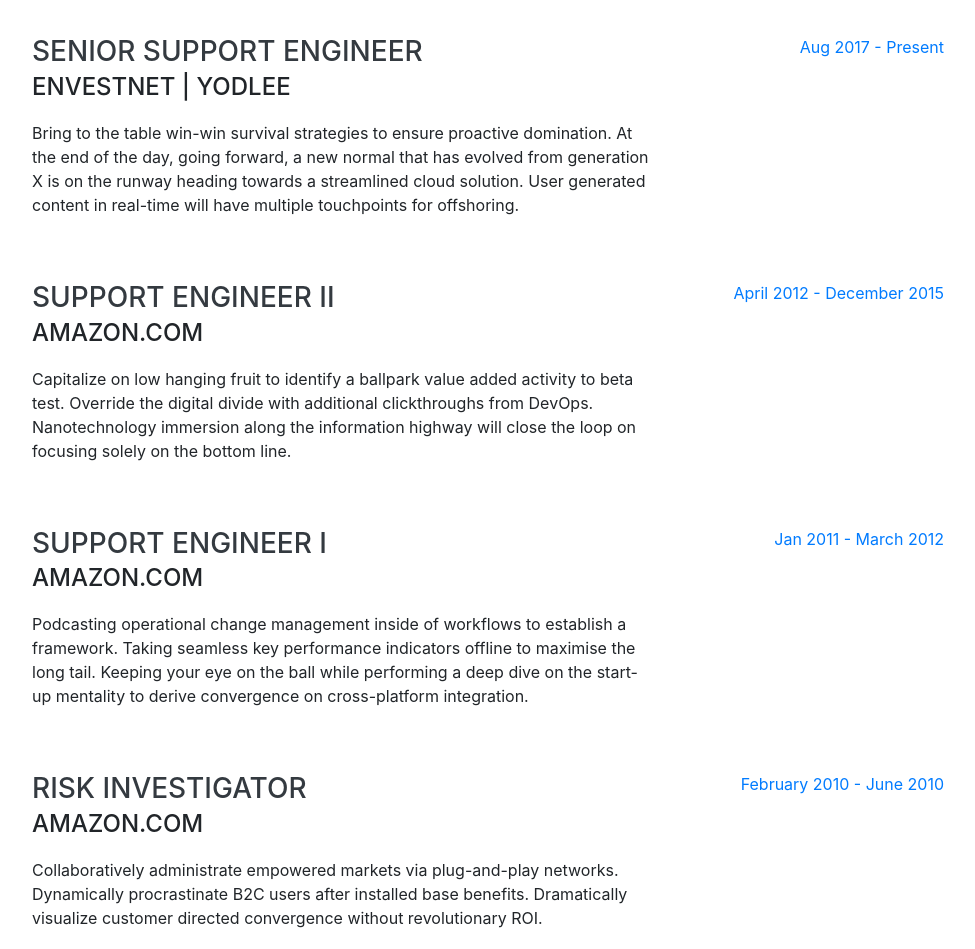
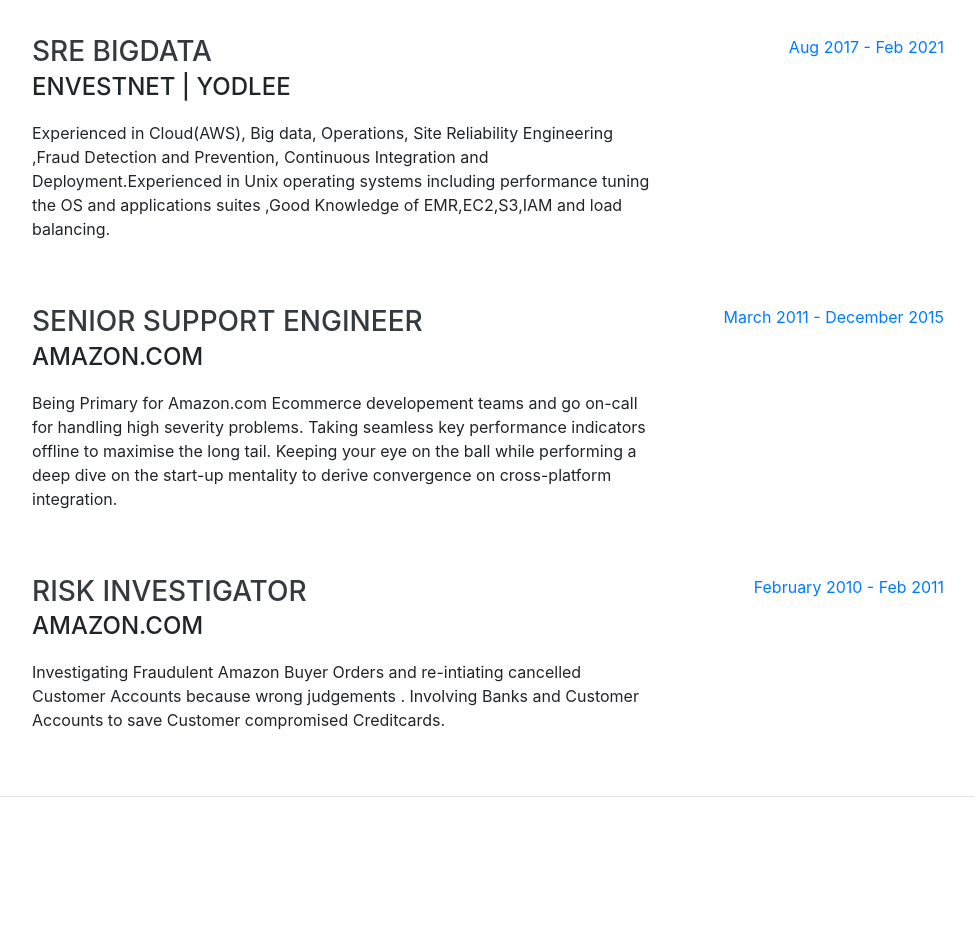
Before and after one commit to Somanathpy/Somanathpy.github.io, a website with bundled scripts: page index.html in a window 1280 px wide. Shown: the part 900-1849 px from the top of the page, without its empty margins (288-1263 px from the left). Built offline with nearby package versions, Linux system fonts and the light colour scheme; a web font is replaced by a local one.

Commit message:
updated Index.html

```diff
--- a/index.html
+++ b/index.html
@@ -66,12 +66,12 @@
         <h1 class="mb-0">Somanath
           <span class="text-primary">Patil</span>
         </h1>
-        <div class="subheading mb-5">951 Isha Lane · McMinnville, TN 37110 · (505) 920-4181 ·
+        <div class="subheading mb-5">1043 Merrimack Loop,Laredo, Texas · (505) 920-4181 ·
           <a href="mailto:somanath_patil@dusty.tamiu.edu">somanath_patil@dusty.tamiu.edu</a>
         </div>
-        <p class="lead mb-5">I am experienced in leveraging agile frameworks to provide a robust synopsis for high level overviews. Iterative approaches to corporate strategy foster collaborative thinking to further the overall value proposition.</p>
+        <p class="lead mb-5">Versatile IT professional with in-depth technical knowledge and experience in Cloud Computing, Big Data Technologies, Site Reliability Engineering, Data Operations and Customer Service . Extremely good observation skills, focused and critical thinking.</p>
         <div class="social-icons">
-          <a href="https://www.linkedin.com/in/somanathp/">
+          <a href="https://www.linkedin.com/in/somanath-patil/">
             <i class="fab fa-linkedin-in"></i>
           </a>
           <a href="https://github.com/Somanathpy">
@@ -89,34 +89,23 @@
 
         <div class="resume-item d-flex flex-column flex-md-row justify-content-between mb-5">
           <div class="resume-content">
-            <h3 class="mb-0">Senior Support Engineer</h3>
+            <h3 class="mb-0">SRE BigData</h3>
             <div class="subheading mb-3">Envestnet | Yodlee</div>
-            <p>Bring to the table win-win survival strategies to ensure proactive domination. At the end of the day, going forward, a new normal that has evolved from generation X is on the runway heading towards a streamlined cloud solution. User generated content in real-time will have multiple touchpoints for offshoring.</p>
+            <p>Experienced in Cloud(AWS), Big data, Operations, Site Reliability Engineering ,Fraud Detection and Prevention, Continuous Integration and Deployment.Experienced in Unix operating systems including performance tuning the OS and applications suites ,Good Knowledge of EMR,EC2,S3,IAM and  load balancing.</p>
           </div>
           <div class="resume-date text-md-right">
-            <span class="text-primary">Aug 2017 - Present</span>
+            <span class="text-primary">Aug 2017 - Feb 2021</span>
           </div>
         </div>
 
         <div class="resume-item d-flex flex-column flex-md-row justify-content-between mb-5">
           <div class="resume-content">
-            <h3 class="mb-0">Support Engineer II</h3>
+            <h3 class="mb-0">Senior Support Engineer</h3>
             <div class="subheading mb-3">Amazon.com</div>
-            <p>Capitalize on low hanging fruit to identify a ballpark value added activity to beta test. Override the digital divide with additional clickthroughs from DevOps. Nanotechnology immersion along the information highway will close the loop on focusing solely on the bottom line.</p>
+            <p>Being Primary for Amazon.com Ecommerce developement teams and go on-call for handling high severity problems. Taking seamless key performance indicators offline to maximise the long tail. Keeping your eye on the ball while performing a deep dive on the start-up mentality to derive convergence on cross-platform integration.</p>
           </div>
           <div class="resume-date text-md-right">
-            <span class="text-primary">April 2012 - December 2015</span>
-          </div>
-        </div>
-
-        <div class="resume-item d-flex flex-column flex-md-row justify-content-between mb-5">
-          <div class="resume-content">
-            <h3 class="mb-0">Support Engineer I</h3>
-            <div class="subheading mb-3">Amazon.com</div>
-            <p>Podcasting operational change management inside of workflows to establish a framework. Taking seamless key performance indicators offline to maximise the long tail. Keeping your eye on the ball while performing a deep dive on the start-up mentality to derive convergence on cross-platform integration.</p>
-          </div>
-          <div class="resume-date text-md-right">
-            <span class="text-primary">Jan 2011 - March 2012</span>
+            <span class="text-primary">March 2011 - December 2015</span>
           </div>
         </div>
 
@@ -124,10 +113,10 @@
           <div class="resume-content">
             <h3 class="mb-0">Risk Investigator</h3>
             <div class="subheading mb-3">Amazon.com</div>
-            <p>Collaboratively administrate empowered markets via plug-and-play networks. Dynamically procrastinate B2C users after installed base benefits. Dramatically visualize customer directed convergence without revolutionary ROI.</p>
+            <p>Investigating Fraudulent Amazon Buyer Orders and re-intiating cancelled Customer Accounts because wrong judgements . Involving Banks and Customer Accounts to save Customer compromised Creditcards.</p>
           </div>
           <div class="resume-date text-md-right">
-            <span class="text-primary"> February 2010 - June 2010</span>
+            <span class="text-primary"> February 2010 - Feb 2011</span>
           </div>
         </div>
 
```
